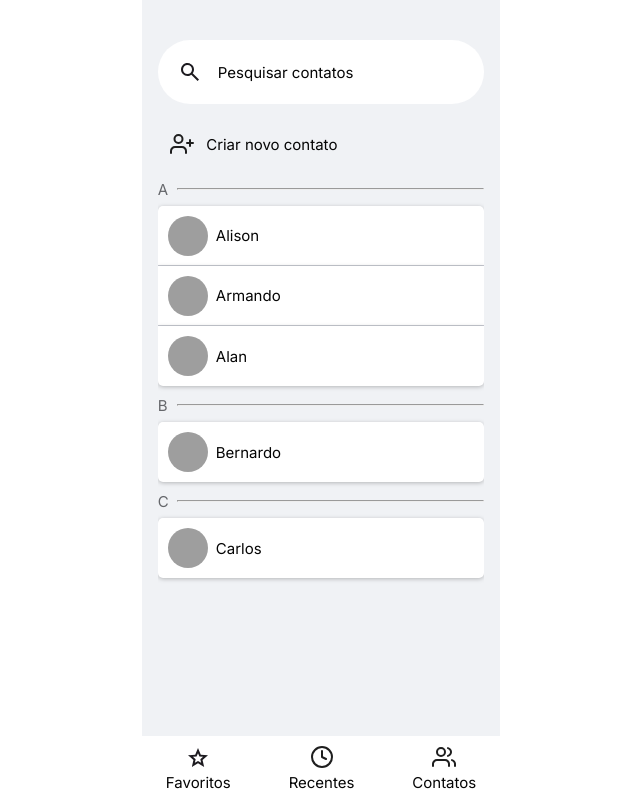
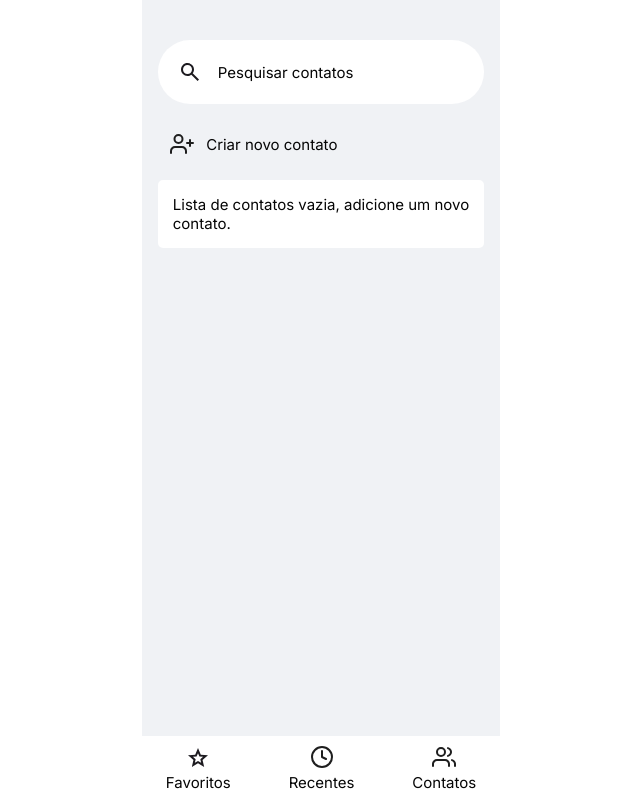
Before and after one commit to Heclypso/lista-de-contatos, a React (Create React App) app: page / in a window 1280 px wide. Shown: the whole page, without its empty margins (319-959 px from the left). Built offline with nearby package versions, Linux system fonts and the light colour scheme; grey boxes are pictures that could not be loaded.

Commit message:
#32 feat: desenvolvido sistema de obter o horario que foi realizado uma chamada relacionada a um contato

```diff
--- a/src/components/Contact/index.tsx
+++ b/src/components/Contact/index.tsx
@@ -6,7 +6,7 @@ import { useDispatch, useSelector } from 'react-redux'
 import icon from '../../icons/call_icon.svg'
 import { LabelBig, Title } from '../../styles'
 
-import { setViewContact } from '../../store/reducers/contacts'
+import { setLastCall, setViewContact } from '../../store/reducers/contacts'
 import ContactClass from '../../models/Contact'
 import { RootReducer } from '../../store'
 
@@ -35,6 +35,15 @@ const Contact = ({
   const dispatch = useDispatch()
   const { currentPage } = useSelector((state: RootReducer) => state.contacts)
 
+  function getLastCallTime() {
+    const date = new Date()
+    const seconds = date.getHours()
+    const minutes = date.getMinutes()
+    const hours = date.getHours()
+    const lastCall = `${hours}:${minutes}:${seconds}`
+    return lastCall.toString()
+  }
+
   return (
     <S.ContactContainer
       onClick={() => {
@@ -55,8 +64,24 @@ const Contact = ({
             <S.Label>Celular, 8 de jul. 14:00</S.Label>
           )}
         </S.TextContainer>
-        {currentPage === 'contact' && (
-          <S.CallIcon src={icon} alt="Ícone de iniciar chamada" />
+        {currentPage === 'contact' && infoExpandedState === false && (
+          <S.CallIcon
+            onClick={() =>
+              dispatch(
+                setLastCall({
+                  id: id,
+                  avatar: avatar,
+                  name: name,
+                  number: number,
+                  email: email,
+                  favorited: favorited,
+                  lastCall: getLastCallTime()
+                })
+              )
+            }
+            src={icon}
+            alt="Ícone de iniciar chamada"
+          />
         )}
       </S.ContactWrapper>
       {infoExpandedState && !borderVisibleState && (
@@ -89,7 +114,23 @@ const Contact = ({
             >
               Ver
             </S.ContactButton>
-            <S.ContactButton>Chamar</S.ContactButton>
+            <S.ContactButton
+              onClick={() =>
+                dispatch(
+                  setLastCall({
+                    id: id,
+                    avatar: avatar,
+                    name: name,
+                    number: number,
+                    email: email,
+                    favorited: favorited,
+                    lastCall: getLastCallTime()
+                  })
+                )
+              }
+            >
+              Chamar
+            </S.ContactButton>
           </S.ContactButtonsWrapper>
         </S.ContactExpanded>
       )}
--- a/src/components/SearchBar/index.tsx
+++ b/src/components/SearchBar/index.tsx
@@ -1,11 +1,19 @@
 import { Search, SearchIcon, SearchWrapper } from './styles'
 import searchIcon from '../../icons/search_icon.svg'
+import { useDispatch } from 'react-redux'
+import { setSearchValue } from '../../store/reducers/contacts'
 
 const SearchBar = () => {
+  const dispatch = useDispatch()
+
   return (
     <SearchWrapper>
       <SearchIcon src={searchIcon} alt="ícone da barra de pesquisa" />
       <Search
+        onChange={(e) => {
+          const eValue = e.target.value.toLocaleLowerCase()
+          dispatch(setSearchValue(eValue))
+        }}
         name="search-bar"
         id="search-bar"
         placeholder="Pesquisar contatos"
--- a/src/containers/ContactsList/index.tsx
+++ b/src/containers/ContactsList/index.tsx
@@ -7,18 +7,19 @@ import WordCategory from '../../components/WordCategory'
 
 import { RootReducer } from '../../store'
 import ContactClass from '../../models/Contact'
+import { Title } from '../../styles'
+import { TextContainer } from './styles'
 
 type ContactList = ContactClass
 
 const ContactsList = () => {
-  const { contacts, currentPage } = useSelector(
+  const { contacts, currentPage, searchValue } = useSelector(
     (state: RootReducer) => state.contacts
   )
 
   const [contactArray, setContactArray] = useState<ContactClass[]>([])
 
   useEffect(() => {
-    console.log(contacts)
     const contactMap = new Map<string, ContactList>()
 
     contacts.forEach((contact) => contactMap.set(contact.number, contact))
@@ -32,6 +33,14 @@ const ContactsList = () => {
 
   const WordsCategoryArray = [...WordCaterysSet]
 
+  function onContactPage() {
+    return currentPage === 'contact'
+  }
+
+  function onRecentsPage() {
+    return currentPage === 'recent'
+  }
+
   function onFavoritesPage() {
     return currentPage === 'favorite'
   }
@@ -41,7 +50,21 @@ const ContactsList = () => {
       <SearchBar />
       <CreateNewContact />
 
-      {WordsCategoryArray.map((word) => {
+      {onContactPage() && contactArray.length === 0 ? (
+        <TextContainer>
+          <Title>Lista de contatos vazia, adicione um novo contato.</Title>
+        </TextContainer>
+      ) : onRecentsPage() && contactArray.length === 0 ? (
+        <TextContainer>
+          <Title>Não existem contatos recentes.</Title>
+        </TextContainer>
+      ) : onFavoritesPage() &&
+        contactArray.filter((c) => c.favorited).length === 0 ? (
+        <TextContainer>
+          <Title>Não existem contatos favoritados.</Title>
+        </TextContainer>
+      ) : (
+        WordsCategoryArray.map((word) => {
           const filteredContacts = contactArray.filter(
             (contact) => contact.name[0].toUpperCase() === word
           )
@@ -49,13 +72,19 @@ const ContactsList = () => {
           if (filteredContacts.length === 0) return null
 
           const favoritedContacts = filteredContacts.filter(
-          (contact) => contact.favorited === true
+            (contact) => contact.favorited
           )
 
           if (onFavoritesPage() && favoritedContacts.length === 0) return null
 
+          const searchedContacts = contacts.filter((c) =>
+            c.name.toLocaleLowerCase().includes(searchValue)
+          )
+
           const contactsToUse = onFavoritesPage()
             ? favoritedContacts
+            : searchedContacts
+              ? searchedContacts
               : filteredContacts
 
           return (
@@ -76,7 +105,8 @@ const ContactsList = () => {
               ))}
             </div>
           )
-      })}
+        })
+      )}
     </>
   )
 }
--- /dev/null
+++ b/src/containers/ContactsList/styles.ts
@@ -0,0 +1,8 @@
+import styled from 'styled-components'
+import variables from '../../styles/variables'
+
+export const TextContainer = styled.div`
+  padding: 15px;
+  background-color: ${variables.primaryColor};
+  border-radius: 5px;
+`
--- a/src/models/Contact.ts
+++ b/src/models/Contact.ts
@@ -5,6 +5,7 @@ class Contact {
   number: string
   email: string
   favorited: boolean
+  lastCall?: string
 
   constructor(
     id: number,
@@ -12,7 +13,8 @@ class Contact {
     name: string,
     number: string,
     email: string,
-    favorited: boolean
+    favorited: boolean,
+    lastCall: string
   ) {
     this.id = id
     this.avatar = avatar
@@ -20,6 +22,7 @@ class Contact {
     this.number = number
     this.email = email
     this.favorited = favorited
+    this.lastCall = lastCall
   }
 }
 
--- a/src/store/reducers/contacts.ts
+++ b/src/store/reducers/contacts.ts
@@ -7,60 +7,16 @@ type ContactState = {
   currentPage: string
   canEditContact: boolean
   newContact: ContactClass | null
+  searchValue: string
 }
 
 const initialState: ContactState = {
-  contacts: [
-    {
-      id: 1,
-      avatar:
-        'https://www.agenciasp.sp.gov.br/wp-content/uploads/2025/02/Praia-do-Felix-1024x768.jpg',
-      name: 'Alison',
-      email: 'alexemplo@gmail.com',
-      number: '12 345678910',
-      favorited: true
-    },
-    {
-      id: 2,
-      avatar:
-        'https://images.unsplash.com/photo-1610393144490-a930182ad2f1?fm=jpg&q=60&w=3000&ixlib=rb-4.1.0&ixid=M3wxMjA3fDB8MHxzZWFyY2h8M3x8aG9yaXpvbnRlJTIwbWFyfGVufDB8fDB8fHww',
-      name: 'Armando',
-      email: 'arexemplo@gmail.com',
-      number: '11 121314151',
-      favorited: false
-    },
-    {
-      id: 3,
-      avatar:
-        'https://yt3.googleusercontent.com/AamnL9U7pxpc4R-fPX6XPuz-3J0IGzXoxJsTNYIuNvN1K0_cd-peP2g_xk4oWnmhdVaYxXl0=s900-c-k-c0x00ffffff-no-rj',
-      name: 'Alan',
-      email: 'alanxemplo@gmail.com',
-      number: '61 718192021',
-      favorited: true
-    },
-    {
-      id: 4,
-      avatar:
-        'https://t3.ftcdn.net/jpg/05/81/58/24/360_F_581582461_NeNwtaWqqHQ6q3X13I2m5BDVrfMs8BND.jpg',
-      name: 'Bernardo',
-      email: 'bexemplo@gmail.com',
-      number: '22 232425269',
-      favorited: false
-    },
-    {
-      id: 5,
-      avatar:
-        'https://pt.quizur.com/_image?href=https://img.quizur.com/f/img6297614f4e5b48.34472406.jpg?lastEdited=1654088044&w=600&h=600&f=webp',
-      name: 'Carlos',
-      email: 'cexemplo@gmail.com',
-      number: '22 232425262',
-      favorited: false
-    }
-  ],
+  contacts: [],
   viewContact: null,
-  currentPage: '',
+  currentPage: 'contact',
   canEditContact: false,
-  newContact: null
+  newContact: null,
+  searchValue: ''
 }
 
 const contactSlice = createSlice({
@@ -114,6 +70,19 @@ const contactSlice = createSlice({
     },
     changeCanEdit: (state) => {
       state.canEditContact = !state.canEditContact
+    },
+    setSearchValue: (state, action: PayloadAction<string>) => {
+      state.searchValue = action.payload
+    },
+    setLastCall: (state, action: PayloadAction<ContactClass>) => {
+      const contactIndex = state.contacts.findIndex(
+        (c) => c.id === action.payload.id
+      )
+      if (contactIndex >= 0) {
+        state.contacts[contactIndex].lastCall = action.payload.lastCall
+
+        console.log(state.contacts[contactIndex].lastCall)
+      }
     }
   }
 })
@@ -127,6 +96,8 @@ export const {
   removeFavorited,
   deleteContact,
   changeCanEdit,
-  newContact
+  newContact,
+  setSearchValue,
+  setLastCall
 } = contactSlice.actions
 export default contactSlice.reducer
```
Lines whose indentation alone changed are shown as unchanged.
